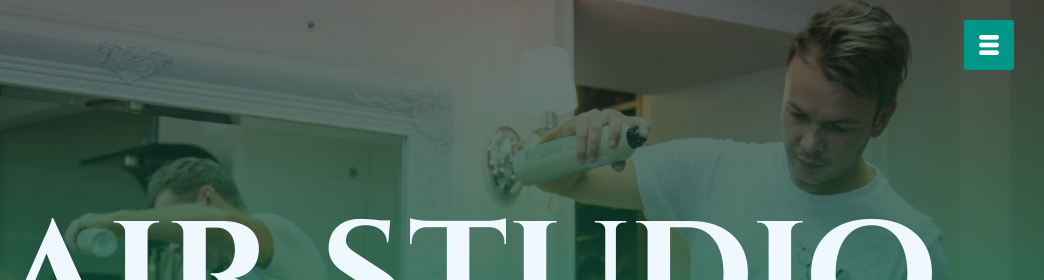
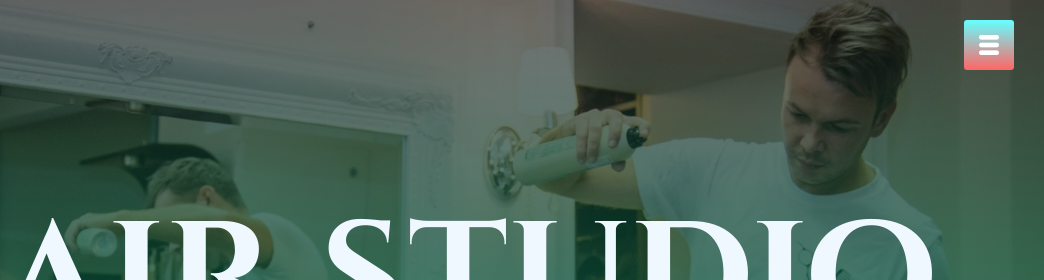
Before and after one commit to Mounika1232/mounika, a plain HTML site: page index.html in a window 1280 px wide. Shown: the top 280 px of the page, 236-1280 px from the left. Drawn offline with Linux system fonts and the light colour scheme; some packages are replaced by stand-ins of ours; a script that the page names is missing.

Commit message:
xcvjdkud

```diff
--- a/salon.css
+++ b/salon.css
@@ -75,7 +75,7 @@ nav ul li a {
 #menuBtn {
   width: 50px;
   height: 50px;
-  background: #009688;
+  background: linear-gradient(to top, #ff6666 0%, #66ffff 100%);
   text-align: center;
   position: fixed;
   right: 30px;
```
